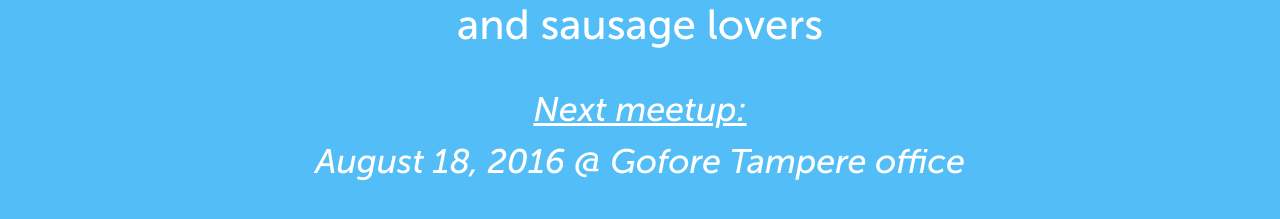
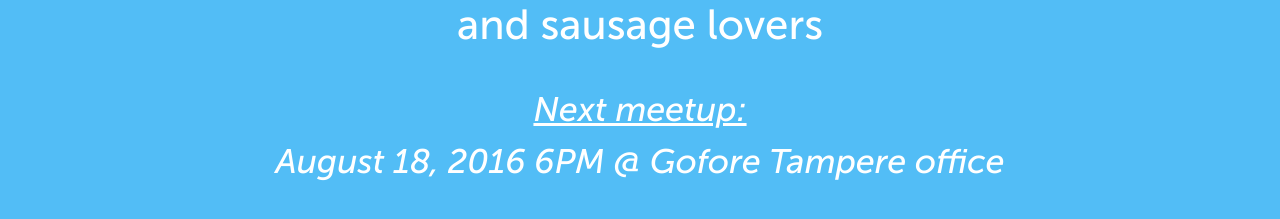
Before and after one commit to webDevAndSausages/webDevAndSausages.github.io, a plain HTML site: page index.html in a window 1280 px wide. Shown: the part 617-836 px from the top of the page. Drawn offline with Linux system fonts and the light colour scheme.

Commit message:
Update index.html

```diff
--- a/index.html
+++ b/index.html
@@ -13,7 +13,7 @@
     <div class="bottom-bg">
       <h1>Meetup for <u>web developers</u><br />and sausage lovers</h1>
       <span class="next-meetup"><u>Next meetup:</u><br />
-        August 18, 2016 @ Gofore Tampere office</span>
+        August 18, 2016 6PM @ Gofore Tampere office</span>
       <!-- <a class="sign-up-link" href="https://github.com/webDevAndSausages/RSVP-3.6.2016/blob/master/README.md">&gt; Sign up here &lt;</a> -->
     </div>
     <div class="top-logo">
```
